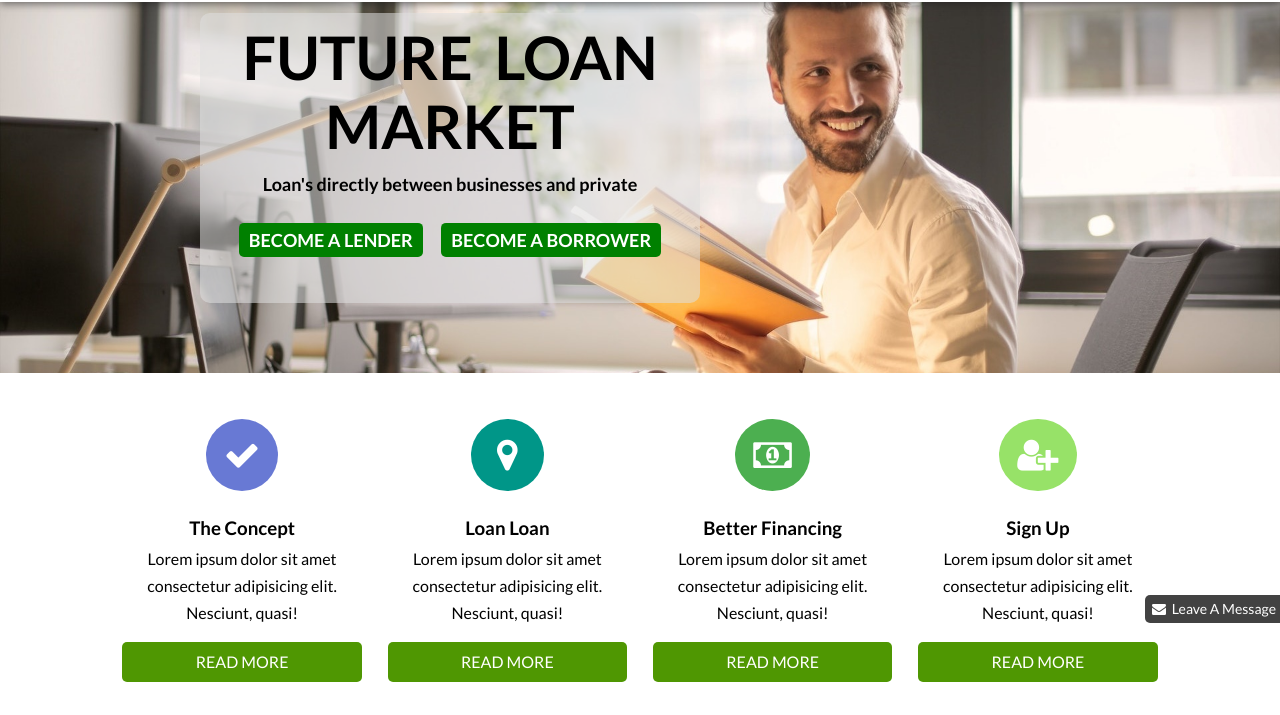
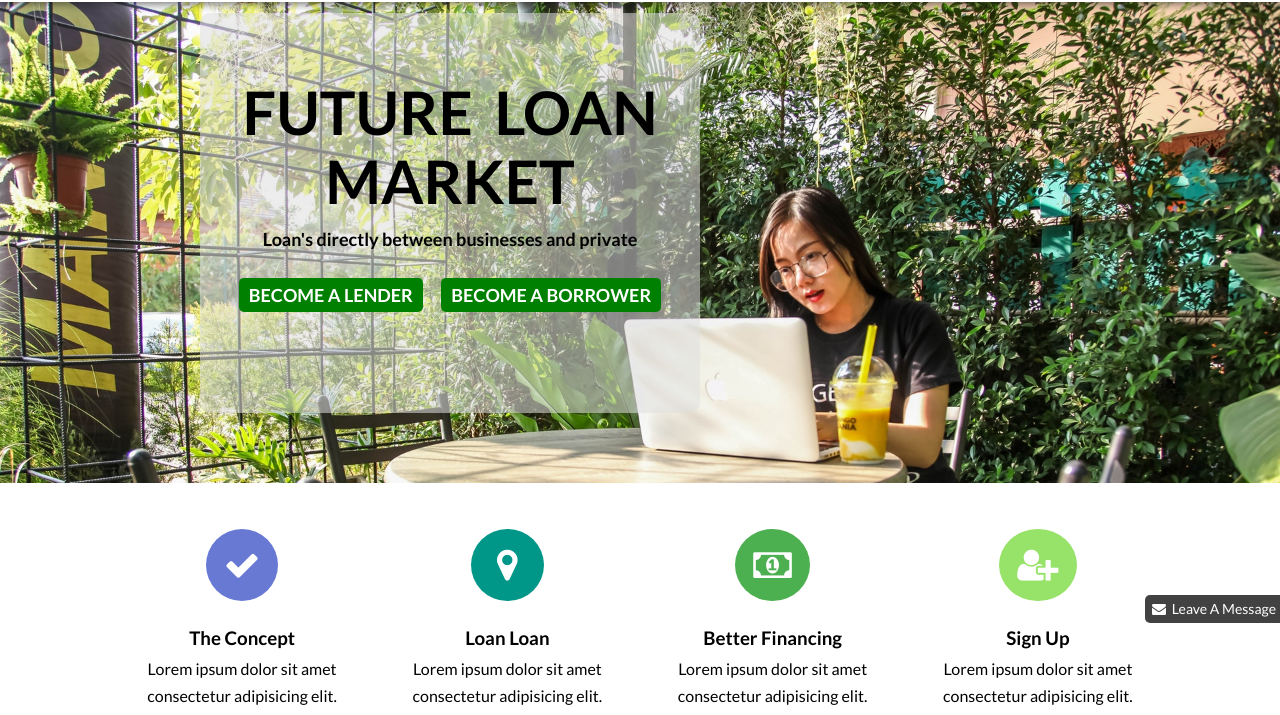
Before and after one commit to smswajan/CTG-291-D4-Lendino, a plain HTML site: page index.html in a window 1280 px wide. Shown: the part 57-772 px from the top of the page. Drawn offline with Linux system fonts and the light colour scheme.

Commit message:
Update style.css

```diff
--- a/css/style.css
+++ b/css/style.css
@@ -190,13 +190,13 @@ body {
 
 /*  image container section  */
 .img-container {
-	background: url("../img/bg-07.jpg");
+	background: url("../img/bg-05.jpg");
 	background-size: cover;
 	background-position: top center;
 	width: 100%;
 	float: left;
 	padding: 70px 0;
-	height: 430px;
+	height: 540px;
 }
 .take-action {
 	background-color: rgba(224, 224, 224, 0.55);
```
